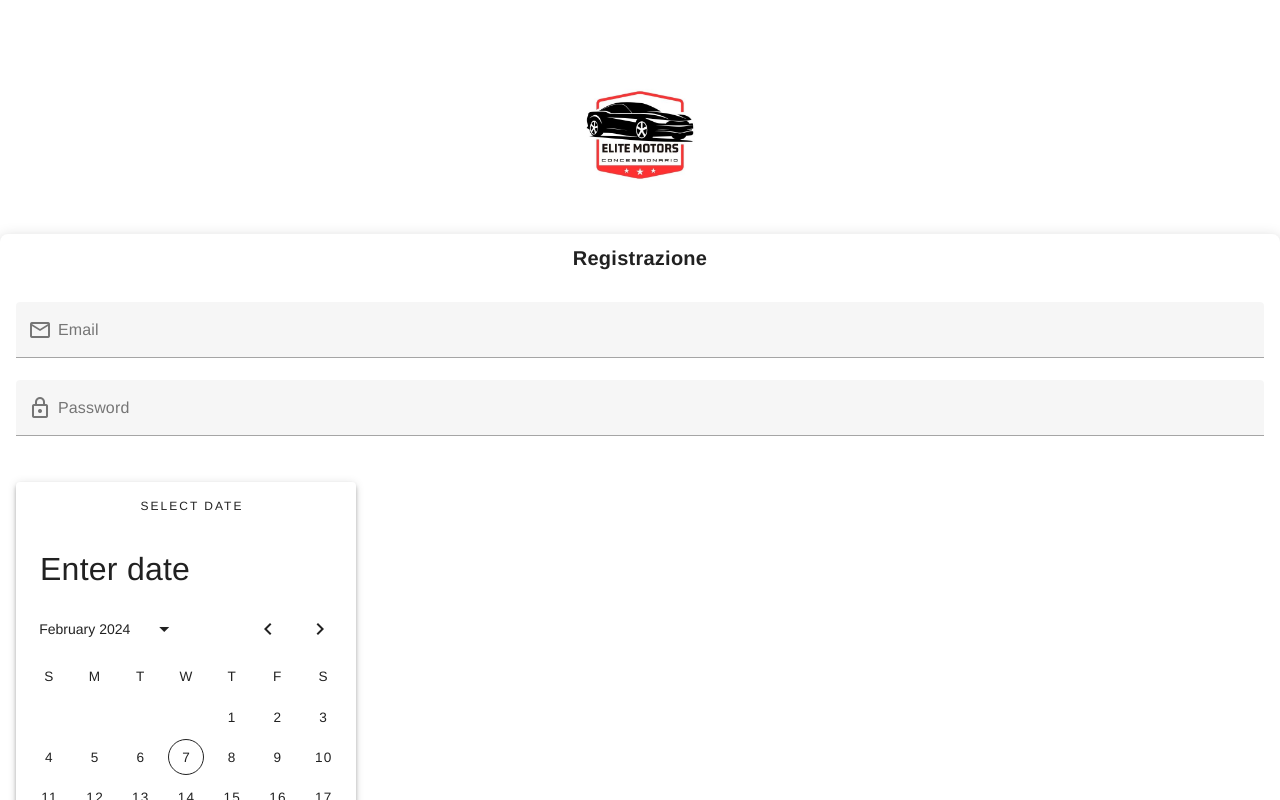
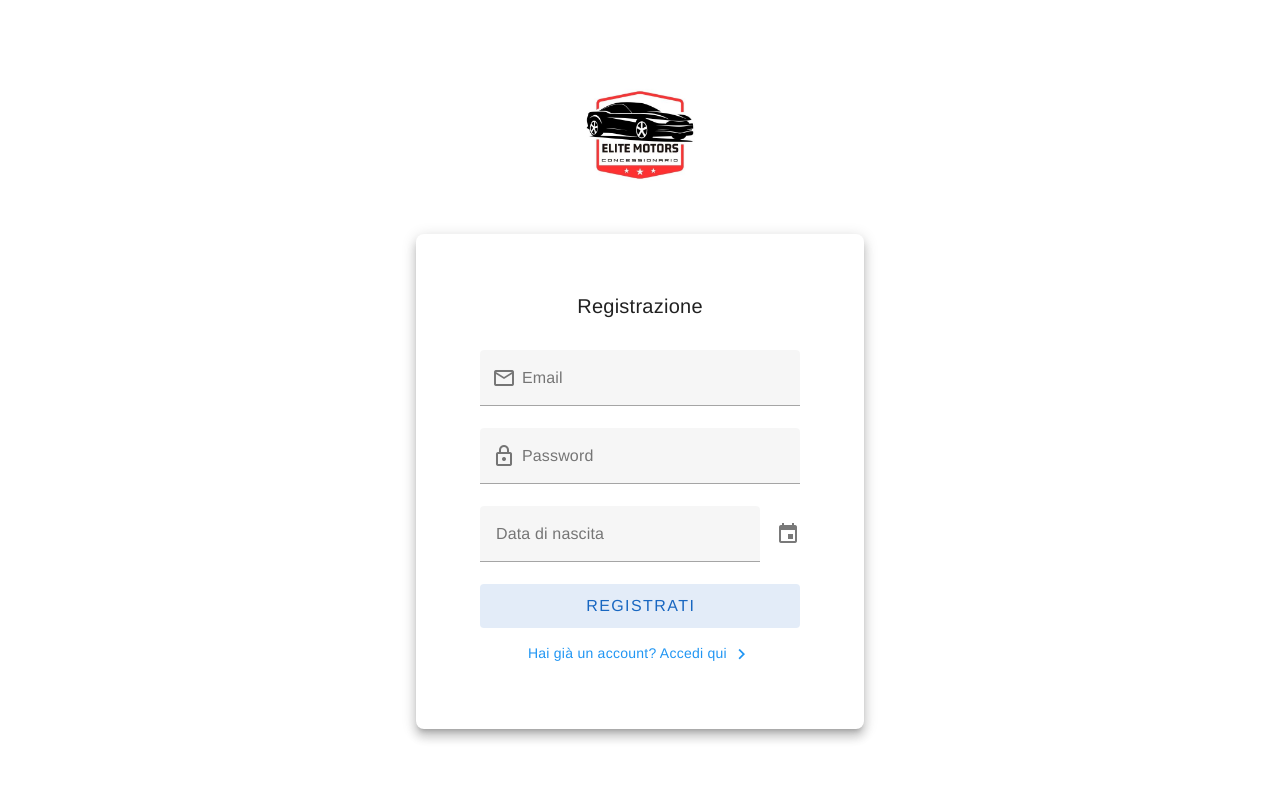
Before and after one commit to tribuSimo/DREAMDRIVE, a Vue app: page /registrazione in a window 1280 px wide. Shown: the top 800 px of the page. Built offline with nearby package versions, Linux system fonts and the light colour scheme.

Commit message:
modificato layout registrazione

```diff
--- a/src/components/registrazione.vue
+++ b/src/components/registrazione.vue
@@ -1,12 +1,9 @@
 <template>
   <div>
-    <v-img class="mx-auto my-6"
-      src="logo.jpg" width="150px" height="150px"></v-img>
+    <v-img class="mx-auto my-6" src="logo.jpg" width="150px" height="150px"></v-img>
 
-    <v-card class="mx-auto card" elevation="8" rounded="lg">
-      <v-card-title class="title">
-        <p class="font-weight-black">Registrazione</p>
-      </v-card-title>
+    <v-card class="mx-auto pa-12 pb-8" elevation="8" max-width="448" rounded="lg">
+      <v-card-title class="title">Registrazione</v-card-title>
 
       <v-card-text>
         <v-form @submit.prevent="registrazione">
@@ -16,7 +13,20 @@
           <v-text-field v-model="password" label="Password" outlined required type="password" :rules="passwordRules"
             prepend-inner-icon="mdi-lock-outline"></v-text-field>
 
-          <v-date-picker v-model="dataNascita" label="Data di nascita" outlined required elevation="4" class="my-6" width="340px"></v-date-picker>
+          <v-text-field v-model="dataNascita" label="Data di nascita" outlined required readonly
+            append-icon="mdi-calendar" @click="showDatePicker()"></v-text-field>
+
+          <v-dialog v-model="datePickerDialog" :max-width="dialogMaxWidth">
+            <v-card>
+              <v-card-title class="headline primary--text">Seleziona una data</v-card-title>
+              <v-card-text>
+                <v-date-picker v-model="dataNascita" no-title scrollable @input="updateDialogMaxWidth"></v-date-picker>
+              </v-card-text>
+              <v-card-actions>
+                <v-btn text color="primary" @click="datePickerDialog = false">Chiudi</v-btn>
+              </v-card-actions>
+            </v-card>
+          </v-dialog>
 
           <v-btn type="submit" block color="primary" size="large" variant="tonal">Registrati</v-btn>
 
@@ -49,6 +59,8 @@
           v => !!v || 'Il campo Password è richiesto',
           v => (v && v.length >= 8) || 'La password deve contenere almeno 8 caratteri',
         ],
+        datePickerDialog: false,
+        dialogMaxWidth: 300,
       };
     },
     methods: {
@@ -84,6 +96,18 @@
           console.error('Errore durante il login:', error);
         }
       },
+      showDatePicker() {
+        this.datePickerDialog = true;
+      },
+      updateDialogMaxWidth() {
+        // Aggiorna la larghezza massima della dialog in base alla larghezza del date picker
+        this.$nextTick(() => {
+          const datePicker = this.$refs.datePicker.$el;
+          if (datePicker) {
+            this.dialogMaxWidth = datePicker.offsetWidth + 40; // Aggiungi una spaziatura di 20px su ciascun lato
+          }
+        });
+      },
     }
   };
   </script>
```
